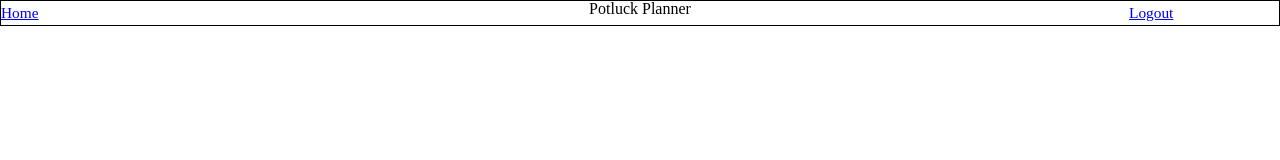
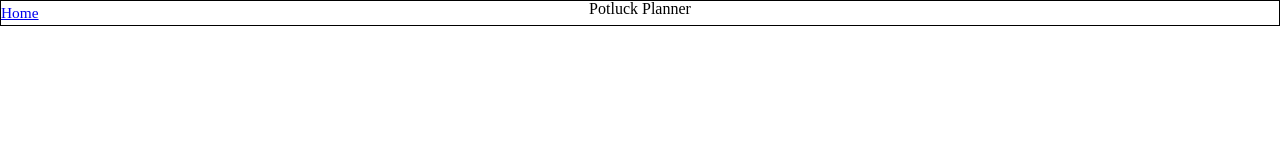
Before and after one commit to tinaxgao/frontend, a React (Create React App) app: page /login in a window 1280 px wide. Shown: the top 160 px of the page. Built offline with nearby package versions, Linux system fonts and the light colour scheme.

Commit message:
Added ternary for logout link on landing page; removed some console logs

```diff
--- a/src/App.js
+++ b/src/App.js
@@ -31,7 +31,8 @@
             <h1>Potluck Planner</h1>
           </div>
           <div className="nav-right">
-            <Link to="/logout">Logout</Link> {/* REMOVED TERNARY; NOT WORKING */}
+            {/* <Link to="/logout">Logout</Link> REMOVED TERNARY; NOT WORKING */}
+            { isLoggedIn && <Link to="/logout">Logout</Link> } {/* REMOVED TERNARY; NOT WORKING */}
           </div>
         </nav>
       </header>
--- a/src/components/Login.js
+++ b/src/components/Login.js
@@ -23,7 +23,6 @@
         e.preventDefault();
         axios.post('https://lambdapotluck.herokuapp.com/api/auth/login', credentials)
             .then( response => {
-                console.log('Login: ', response) // <<<<<<<<<<<<< CONSOLE LOG
                 localStorage.setItem('token', response.data.token);
                 localStorage.setItem('username', credentials.username); // Work around instead of using state in app.js or redux
                 props.setIsLoggedIn(true); // From App.JS to show the Logout link in the header
--- a/src/components/Logout.js
+++ b/src/components/Logout.js
@@ -20,11 +20,12 @@
     */
 
     // FOR TESTING ONLY - REMOVE LATER
-    useEffect ( () => {
+    useEffect ( (navigate, props ) => {
         localStorage.removeItem('token');
         localStorage.removeItem('username');
         props.setIsLoggedIn(false);
         navigate('/');
+
     },[])
     // -------------------------------
 
--- a/src/components/Profile.js
+++ b/src/components/Profile.js
@@ -25,7 +25,6 @@
         // axiosWithAuth().get(`/events`)
         axios.get(`https://lambdapotluck.herokuapp.com/api/events/`)
             .then( response => {
-                console.log('Profile - Response: ', response); // <<<<<<< CONSOLE LOG
                 setEventList(response.data);
             })
             .catch(error => {
@@ -34,8 +33,6 @@
 
 
     }, []);
-
-    // console.log('Profile-eventList: ', eventList); // <<<<<< CONSOLE LOG
 
     return (
         <div className="full-profile">
```
